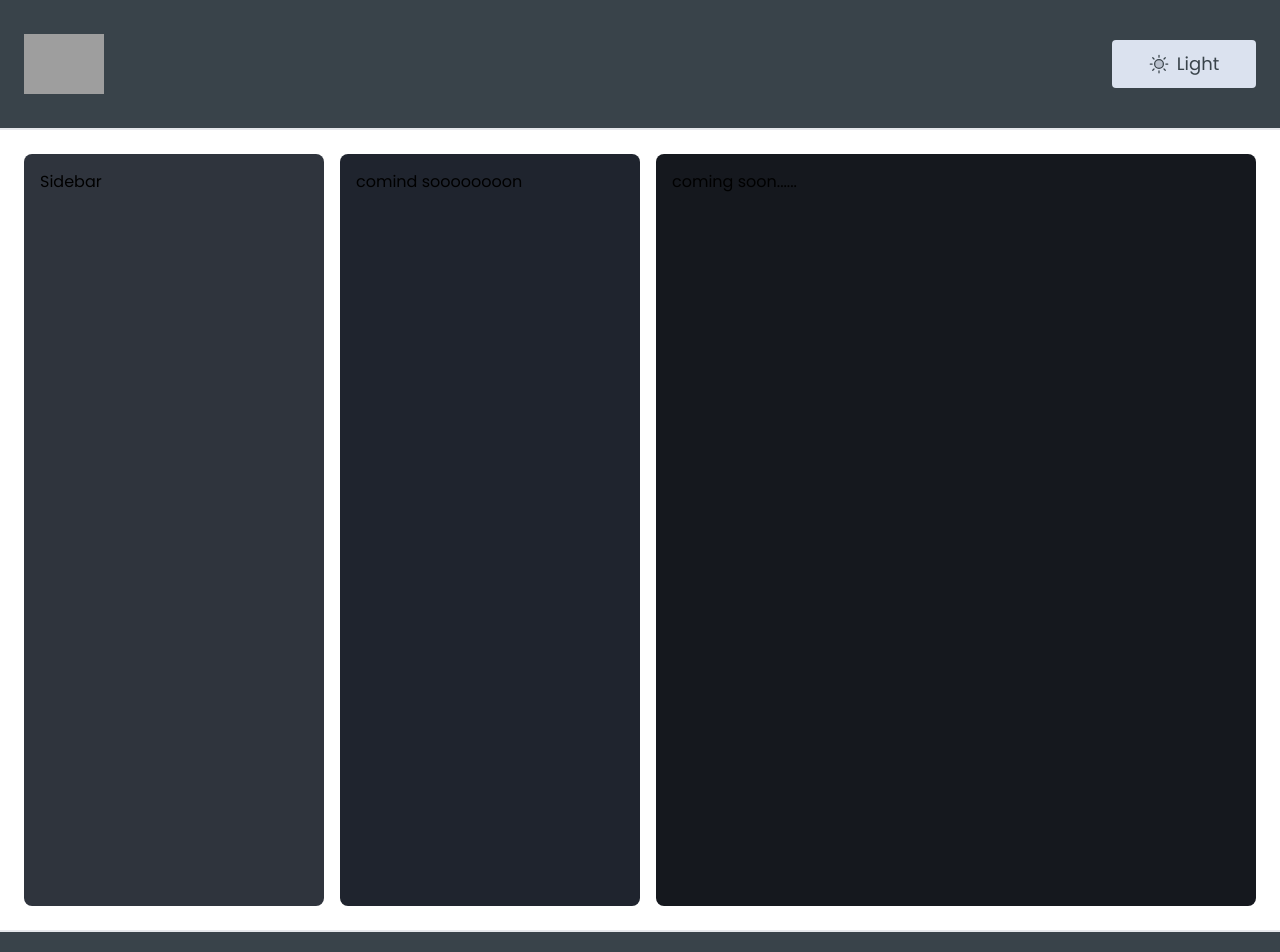
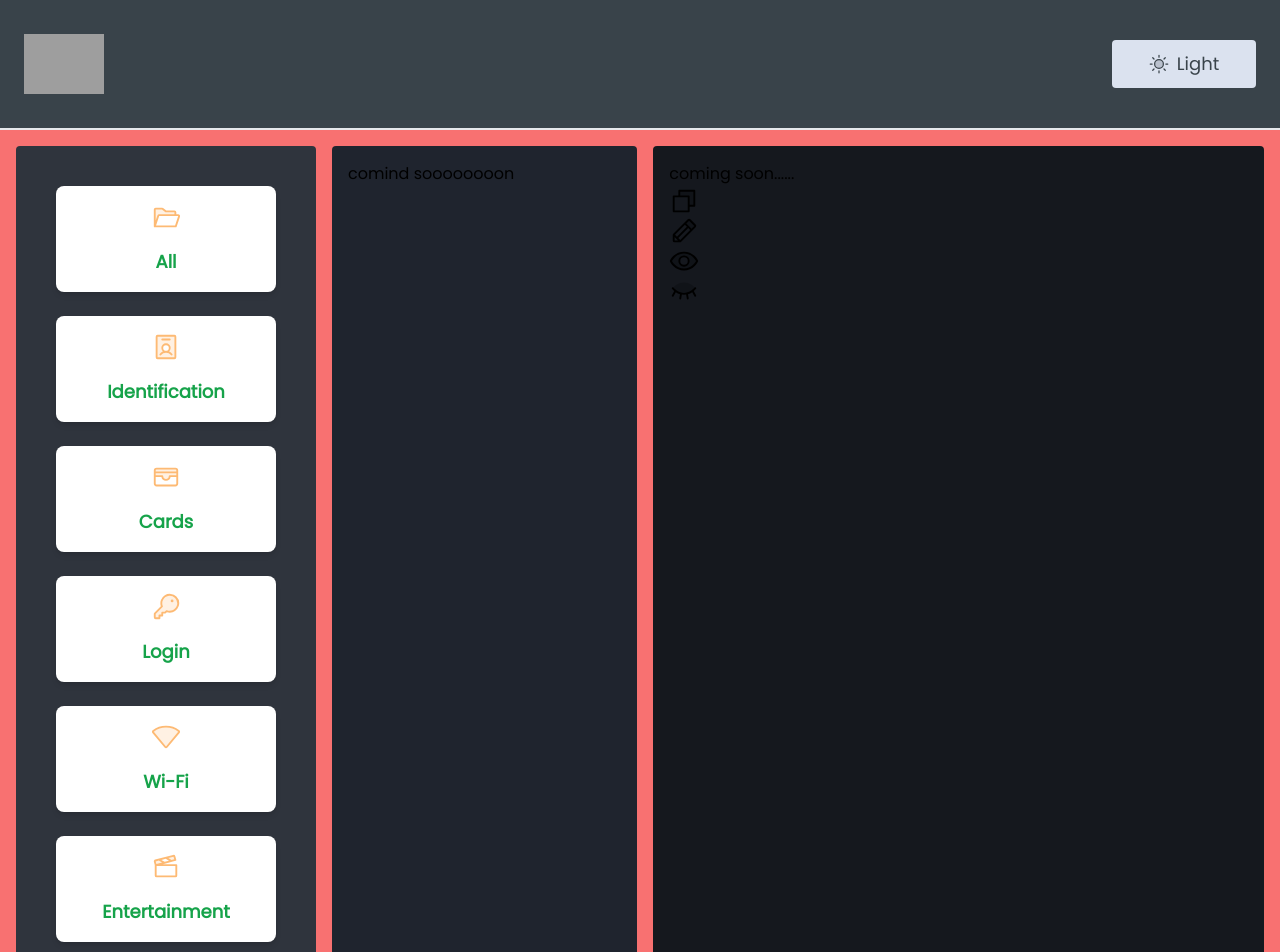
Before and after one commit to topcowmoo/dictyocaryum-lamarckianum, a React (Vite) app in the folder client/: page / in a window 1280 px wide. Shown: the top 952 px of the page. Built offline with nearby package versions, Linux system fonts and the light colour scheme; grey boxes are pictures that could not be loaded.

Commit message:
added icons, grid and account to sidebar. added icons to entry display

```diff
--- a/client/src/components/EntryDisplay.jsx
+++ b/client/src/components/EntryDisplay.jsx
@@ -1,9 +1,19 @@
-
+import {
+  PiCopyDuotone,
+  PiPencilDuotone,
+  PiEyeDuotone,
+  PiEyeClosedDuotone,
+} from "react-icons/pi";
 
 function EntryDisplay() {
   return (
-    <div>coming soon......</div>
-  )
+  <div>coming soon......
+  <PiCopyDuotone size={30} />
+  <PiPencilDuotone size={30} />
+  <PiEyeDuotone size={30} />
+  <PiEyeClosedDuotone size={30} />
+</div>
+  );
 }
 
 export default EntryDisplay;
--- a/client/src/components/Sidebar.jsx
+++ b/client/src/components/Sidebar.jsx
@@ -1,9 +1,54 @@
+import {
+  PiFilmSlateDuotone,
+  PiTrashDuotone,
+  PiWifiHighDuotone,
+  PiCardholderDuotone,
+  PiFolderOpenDuotone,
+  PiIdentificationBadgeDuotone,
+  PiKeyDuotone,
+  PiUserCircleDuotone
+} from "react-icons/pi";
+import { useNavigate } from "react-router-dom";
+import Button from "./Button";
+
+function SideBar() {
+  const items = [
+    { id: 6, title: "Entertainment", icon: <PiFilmSlateDuotone size={30} /> },
+    { id: 7, title: "Deleted", icon: <PiTrashDuotone size={30} /> },
+    { id: 5, title: "Wi-Fi", icon: <PiWifiHighDuotone size={30} /> },
+    { id: 3, title: "Cards", icon: <PiCardholderDuotone size={30} /> },
+    { id: 1, title: "All", icon: <PiFolderOpenDuotone size={30} /> },
+    { id: 2, title: "Identification", icon: <PiIdentificationBadgeDuotone size={30} /> },
+    { id: 4, title: "Login", icon: <PiKeyDuotone size={30} /> },
+  ];
+
+  const navigate = useNavigate();
+
+  // Sort items by id
+  const sortedItems = items.sort((a, b) => a.id - b.id);
+
+  return (
+    <>
+    <div className="grid grid-cols-1 gap-6 p-6 rounded-[4px]">
+      {sortedItems.map((item) => (
+        <div
+          key={item.id}
+          className="flex flex-col items-center justify-center gap-4 p-4 bg-white rounded-lg shadow-md hover:shadow-lg transition-all"
+        >
+          <div className="text-orange-300">{item.icon}</div>
+          <h2 className="text-lg font-semibold text-green-600">{item.title}</h2>
+        </div>
 
 
-function Sidebar() {
-  return (
-    <div>Sidebar</div>
-  )
+      ))}
+    </div>
+    <Button
+    icon={PiUserCircleDuotone}
+    label="Account"
+    onClick={() => navigate('/profile')}
+  />
+  </>
+  );
 }
 
-export default Sidebar
+export default SideBar;
--- a/client/src/pages/Dashboard.jsx
+++ b/client/src/pages/Dashboard.jsx
@@ -4,19 +4,19 @@ import EntryDisplay from '../components/EntryDisplay';
 
 function Dashboard() {
   return (
-    <div className="min-h-screen grid grid-cols-[300px_1fr_2fr] gap-4 p-6 bg-bgc-light dark:bg-bgc-dark">
+    <div className="min-h-screen grid grid-cols-[300px_1fr_2fr] p-4 gap-4 bg-purple-300 dark:bg-red-400">
       {/* Sidebar Section */}
-      <div className="bg-sidebar-light dark:bg-sidebar-dark p-4 rounded-lg">
+      <div className="bg-sidebar-light dark:bg-sidebar-dark p-4 rounded-[4px]">
         <Sidebar />
       </div>
 
       {/* Vault Entries Section */}
-      <div className="dark:bg-vault-dark bg-vault-light p-4 rounded-lg overflow-y-auto">
+      <div className="dark:bg-vault-dark bg-vault-light p-4 rounded-[4px] overflow-y-auto">
         <VaultEntries />
       </div>
 
       {/* Entry Display Section */}
-      <div className=" dark:bg-display-dark bg-display-light p-4 rounded-lg">
+      <div className=" dark:bg-display-dark bg-display-light p-4 rounded-[4px]">
         <EntryDisplay />
       </div>
     </div>
```
